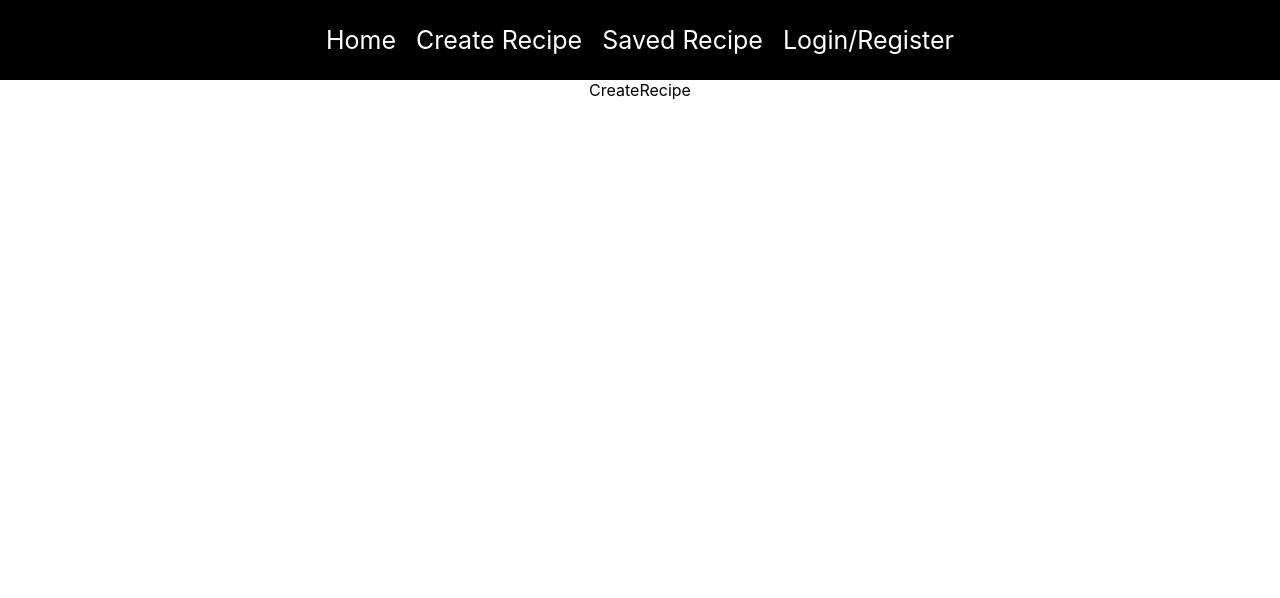
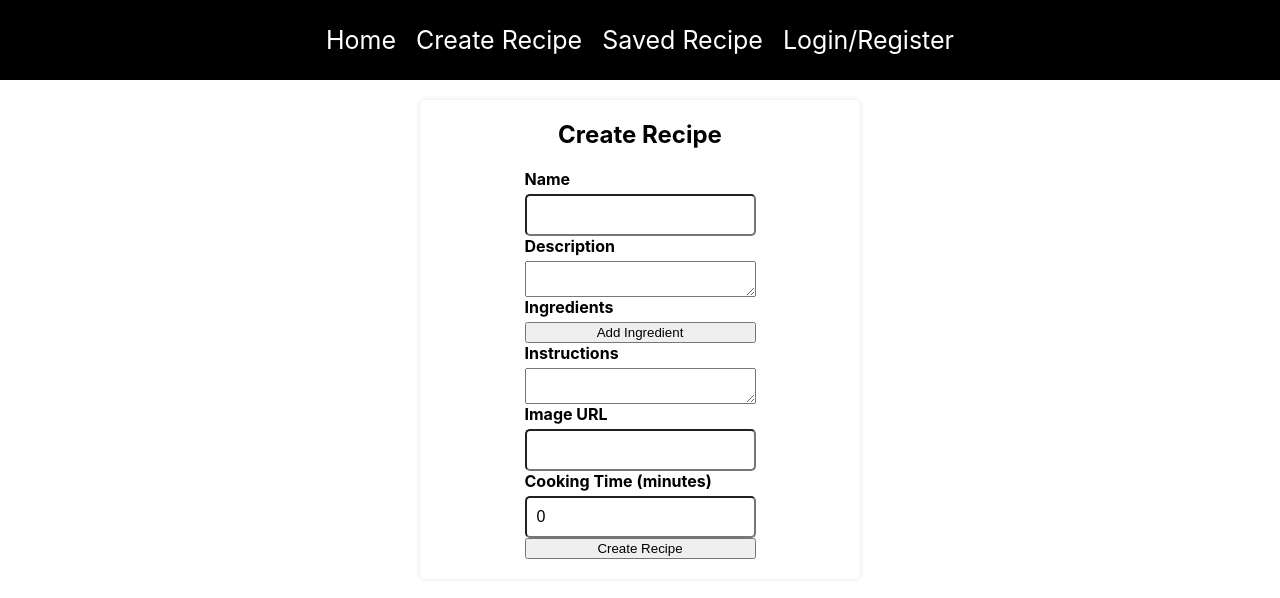
Before and after one commit to Mohanish-25/RecipeApp, a React (Create React App) app in the folder client/: page /CreateRecipe in a window 1280 px wide. Shown: the top 598 px of the page. Built offline with nearby package versions, Linux system fonts and the light colour scheme.

Commit message:
Create Recipe button not working

```diff
--- /dev/null
+++ b/client/src/hooks/useGetUserID.js
@@ -0,0 +1,3 @@
+export const useGetUserID = () => {
+    return window.localStorage.getItem("userID");
+  };
--- a/client/src/pages/create-recipe.js
+++ b/client/src/pages/create-recipe.js
@@ -1,7 +1,116 @@
+import React, { useState } from "react";
+import axios from "axios";
+import { useGetUserID } from "../hooks/useGetUserID";
+import { useNavigate } from "react-router-dom";
+import { useCookies } from "react-cookie";
+
 export const CreateRecipe = () => {
-    return (
-        <div>
-            CreateRecipe
-        </div>
-    );
+  const userID = useGetUserID();
+  const [cookies, _] = useCookies(["access_token"]);
+  const [recipe, setRecipe] = useState({
+    name: "",
+    description: "",
+    ingredients: [],
+    instructions: "",
+    imageUrl: "",
+    cookingTime: 0,
+    userOwner: userID,
+  });
+
+  const navigate = useNavigate();
+
+  const handleChange = (event) => {
+    const { name, value } = event.target;
+    setRecipe({ ...recipe, [name]: value });
+  };
+
+  const handleIngredientChange = (event, index) => {
+    const { value } = event.target;
+    const ingredients = [...recipe.ingredients];
+    ingredients[index] = value;
+    setRecipe({ ...recipe, ingredients });
+  };
+
+  const handleAddIngredient = () => {
+    const ingredients = [...recipe.ingredients, ""];
+    setRecipe({ ...recipe, ingredients });
+  };
+
+  const handleSubmit = async (event) => {
+    event.preventDefault();
+    try {
+      await axios.post(
+        "http://localhost:3001/recipes",
+        { ...recipe },
+        {
+          headers: { authorization: cookies.access_token },
+        }
+      );
+
+      alert("Recipe Created");
+      navigate("/");
+    } catch (error) {
+      console.error(error);
+    }
+  };
+
+  return (
+    <div className="create-recipe">
+      <h2>Create Recipe</h2>
+      <form onSubmit={handleSubmit}>
+        <label htmlFor="name">Name</label>
+        <input
+          type="text"
+          id="name"
+          name="name"
+          value={recipe.name}
+          onChange={handleChange}
+        />
+        <label htmlFor="description">Description</label>
+        <textarea
+          id="description"
+          name="description"
+          value={recipe.description}
+          onChange={handleChange}
+        ></textarea>
+        <label htmlFor="ingredients">Ingredients</label>
+        {recipe.ingredients.map((ingredient, index) => (
+          <input
+            key={index}
+            type="text"
+            name="ingredients"
+            value={ingredient}
+            onChange={(event) => handleIngredientChange(event, index)}
+          />
+        ))}
+        <button type="button" onClick={handleAddIngredient}>
+          Add Ingredient
+        </button>
+        <label htmlFor="instructions">Instructions</label>
+        <textarea
+          id="instructions"
+          name="instructions"
+          value={recipe.instructions}
+          onChange={handleChange}
+        ></textarea>
+        <label htmlFor="imageUrl">Image URL</label>
+        <input
+          type="text"
+          id="imageUrl"
+          name="imageUrl"
+          value={recipe.imageUrl}
+          onChange={handleChange}
+        />
+        <label htmlFor="cookingTime">Cooking Time (minutes)</label>
+        <input
+          type="number"
+          id="cookingTime"
+          name="cookingTime"
+          value={recipe.cookingTime}
+          onChange={handleChange}
+        />
+        <button type="submit">Create Recipe</button>
+      </form>
+    </div>
+  );
 };
```
